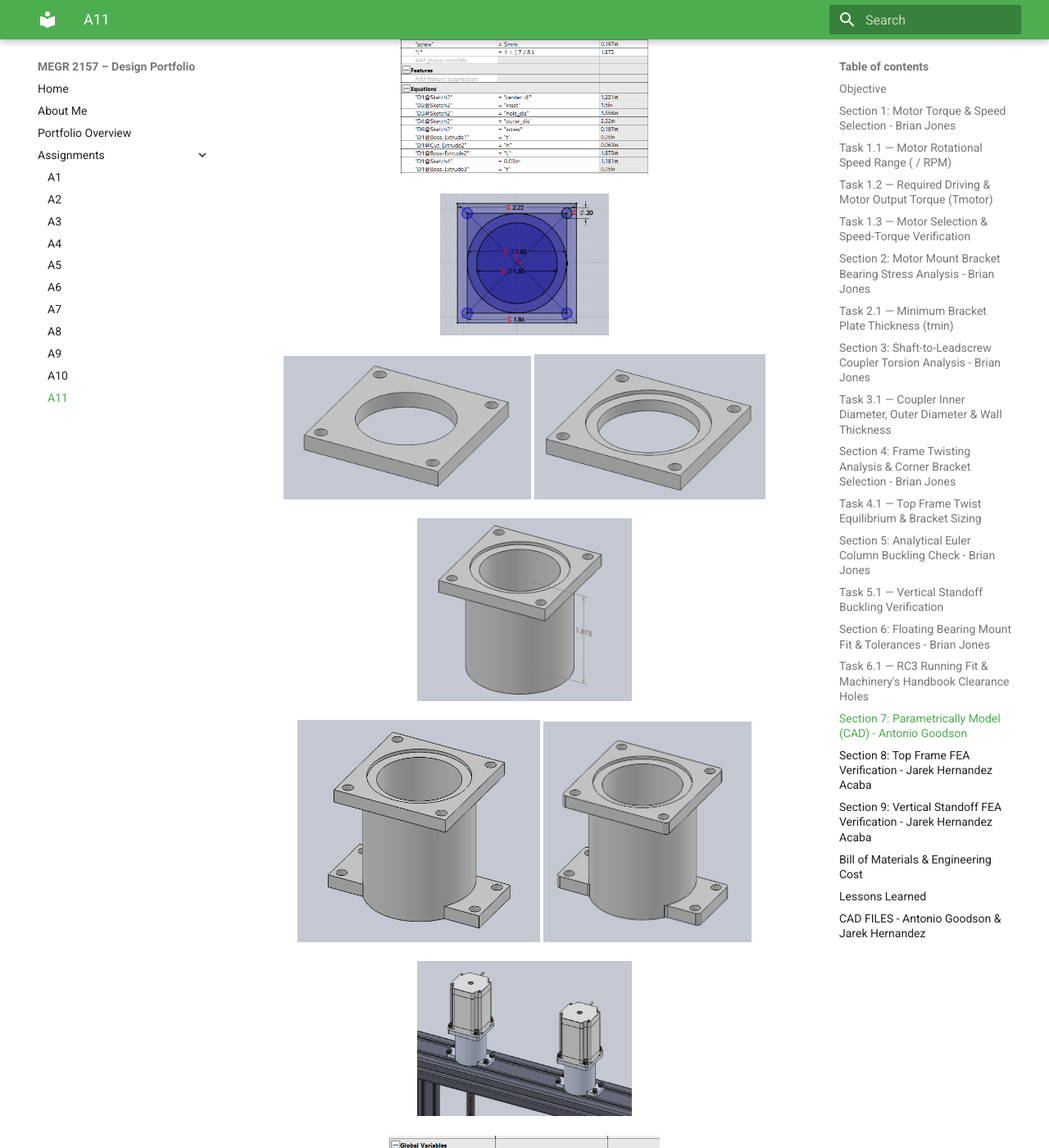
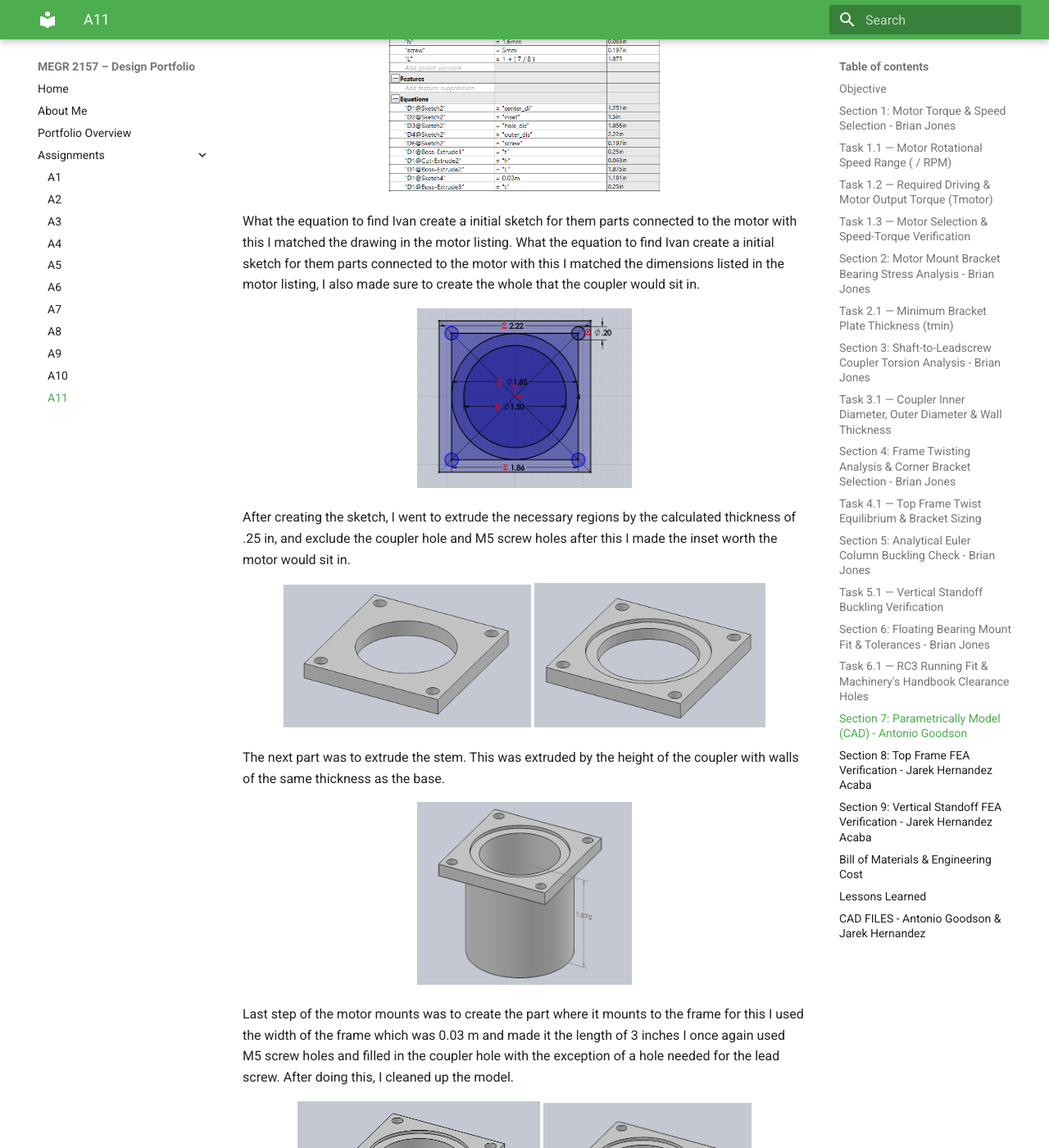
Before and after one commit to AntGo36/design-projects-portfolio, an MkDocs documentation site: the page built from docs/assignments/a11/index.md, in a window 1280 px wide and 1400 px high, scrolled down 8322 px. Shown: the whole window at 82% size. Built offline with MkDocs 1.6.1 and Material for MkDocs 9.7.7, drawn with Linux system fonts in a browser that asks for light colours; some of the changed text lies outside the part shown.

Commit message:
more_text

```diff
--- a/docs/assignments/a11/index.md
+++ b/docs/assignments/a11/index.md
@@ -256,63 +256,56 @@ The first step of order I took was to insert the coupler and motor. The coupler
 
 Now that I have a motor and coupler attached, I needed to create a mount for the motor so the coupler isn't being interfered. With the first thing I did was create a necessary equations needed for the amount to do this I looked at the dimensions of the coupler and motor to fit the Nema 23 standerd.
 
+<p align="center">
+  <img src="Mount_Eq.png" alt="Mount_Eq" width="48%" />
+</p>
+
+What the equation to find Ivan create a initial sketch for them parts connected to the motor with this I matched the drawing in the motor listing. What the equation to find Ivan create a initial sketch for them parts connected to the motor with this I matched the dimensions listed in the motor listing, I also made sure to create the whole that the coupler would sit in.
 
 <p align="center">
-  <img src="Mount_Eq.png" alt="Mount_Eq" width="44%" />
+  <img src="Mount_Sketch.png" alt="Mount_Sketch" width="38%" />
 </p>
 
-
-
-
-<p align="center">
-  <img src="Mount_Sketch.png" alt="Mount_Sketch" width="30%" />
-</p>
-
-
-
+After creating the sketch, I went to extrude the necessary regions by the calculated thickness of .25 in, and exclude the coupler hole and M5 screw holes after this I made the inset worth the motor would sit in.
 
 <p align="center">
   <img src="Couple_Hole.png" alt="Couple_Hole" width="44%" />
   <img src="Motor_Inset.png" alt="Motor_Inset" width="41%" />
 </p>
 
-
-
+ The next part was to extrude the stem. This was extruded by the height of the coupler with walls of the same thickness as the base.
 
 <p align="center">
   <img src="Couple_Lenght.png" alt="Couple_Lenght" width="38%" />
 </p>
 
-
-
+Last step of the motor mounts was to create the part where it mounts to the frame for this I used the width of the frame which was 0.03 m and made it the length of 3 inches I once again used M5 screw holes and filled in the coupler hole with the exception of a hole needed for the lead screw. After doing this, I cleaned up the model.
 
 <p align="center">
   <img src="Frame_connection.png" alt="Frame_connection" width="43%" />
   <img src="Cleanup.png" alt="Cleanup" width="37%" />
 </p>
 
-
-
+With the mount completed I then added it to the assembly, while including the M5 screws needed, the ones I chose had a length of 12 mm. While doing this, I decided to use the circular pattern to reduce work, which turned out to work perfectly.
 
 <p align="center">
-  <img src="Mount_attached.png" alt="Mount_attached" width="38%" />
+  <img src="Mount_attached.png" alt="Mount_attached" width="43%" />
 </p>
 
-
+With the amount completed, I sent the bearing to hold the lead screw in place at the bottom of the frame doing this. I created a list of equations so it help this list of equations shared similarities with fee motor mount as a connects to the same type of frame. I made sure to go by the book with a R3 clearance for a diameter of 0.5 inches.
 
 
 <p align="center">
   <img src="Bearing_Eq.png" alt="Bearing_Eq" width="48%" />
 </p>
 
-
-
+The steps are the same as the motor mount where I create a sketch to map things out.
 
 <p align="center">
   <img src="Bearing_Sketch.png" alt="Bearing_Sketch" width="40%" />
 </p>
 
-
+I extrude the calculated thickness and a certain length to align the lead screw and then clean up the model.
 
 <p align="center">
   <img src="Bearing_Shape.png" alt="Bearing_Shape" width="40%" />
```
